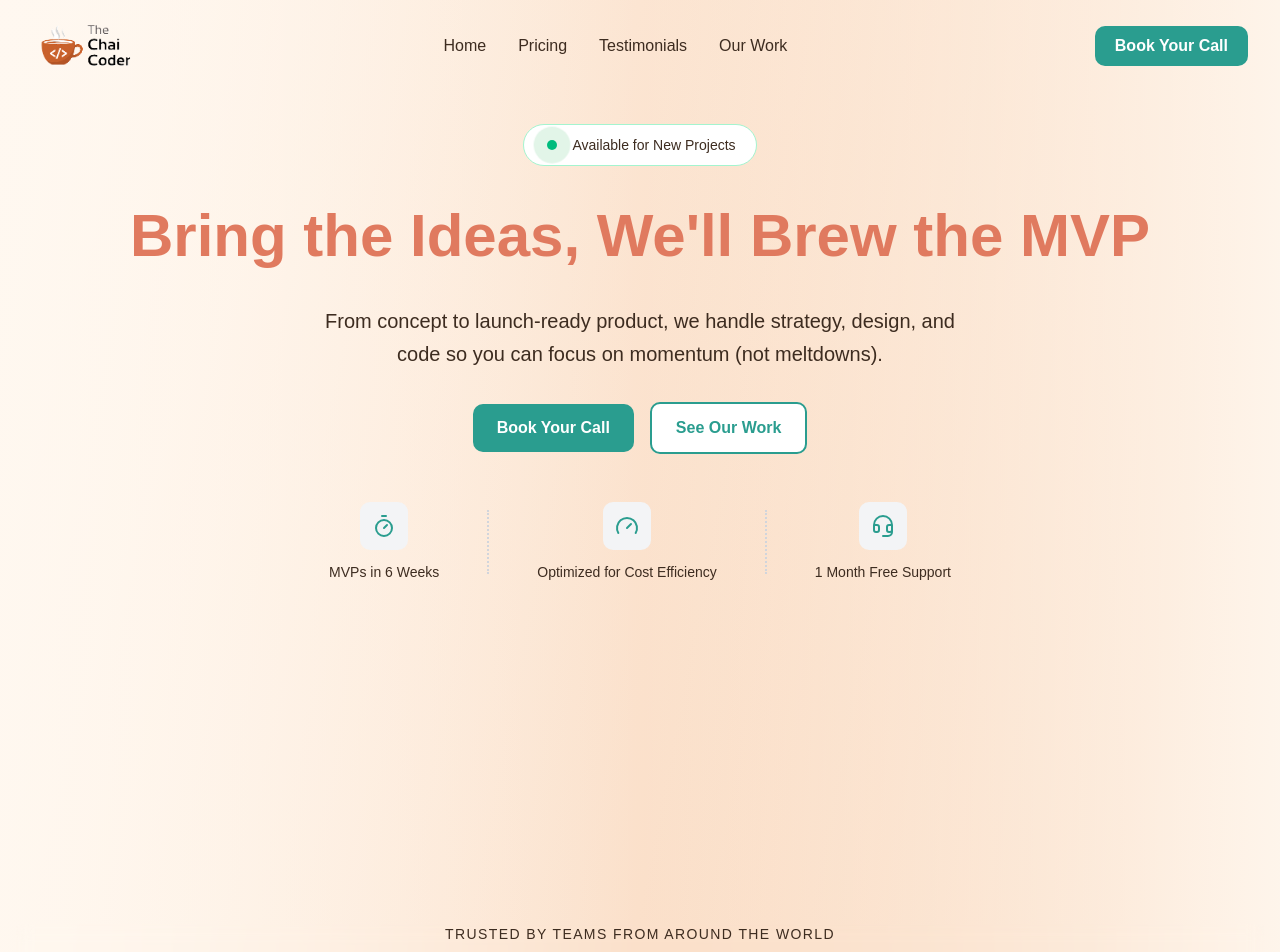
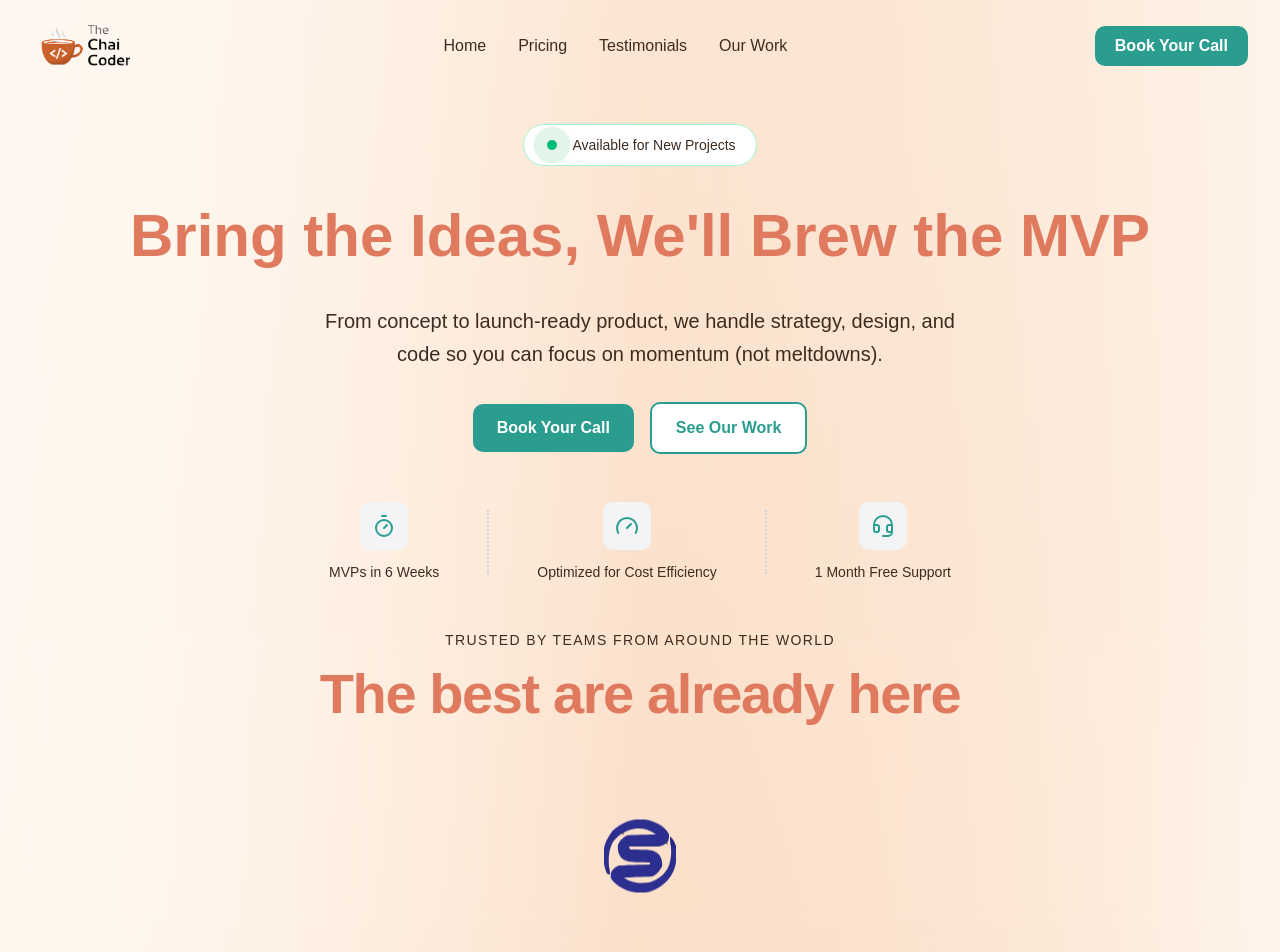
Before and after one commit to chaitanyashetty47/chaicoder, a Next.js app: page / in a window 1280 px wide. Shown: the top 952 px of the page. Built offline with nearby package versions, Linux system fonts and the light colour scheme; a web font is replaced by a local one.

Commit message:
removed space below hero

```diff
--- a/components/HeroSection.tsx
+++ b/components/HeroSection.tsx
@@ -7,7 +7,7 @@ import { Timer, Gauge, Headset} from 'lucide-react';
 
 const HeroSection: React.FC = () => {
   return (
-    <section id="hero" className="flex flex-col items-center justify-start text-center min-h-screen px-4 pt-8">
+    <section id="hero" className="flex flex-col items-center justify-start text-center px-4 pt-8 pb-8">
       <RadarBadge />
 
       <h1 className="text-3xl md:text-5xl lg:text-6xl font-bold text-primary-orange font-sansation mb-4 leading-tight">
--- a/components/OurProcess.tsx
+++ b/components/OurProcess.tsx
@@ -53,7 +53,7 @@ const OurProcess = () => {
 
         <div className="relative">
           {/* Timeline line */}
-          <div className="absolute left-6 md:left-12 top-0 bottom-0 w-1 bg-border" />
+          {/* <div className="absolute left-6 md:left-12 top-0 bottom-0 w-1 bg-border" /> */}
 
           {/* Timeline steps */}
           <div className="space-y-8">
--- a/components/TrustedByCarousel.tsx
+++ b/components/TrustedByCarousel.tsx
@@ -20,7 +20,7 @@ export default function TrustedByCarousel() {
   return (
     // <Card className="mx-4 my-8 border-chai-cream  backdrop-blur-sm">
     //   <CardContent className="pt-6">
-      <div className="mx-4 my-8 border-chai-cream  backdrop-blur-sm">
+      <div className="mx-4 mt-4 mb-8 border-chai-cream  backdrop-blur-sm">
         <div className="text-center space-y-4 mb-12">
           <p className="text-sm font-medium tracking-widest text-text-dark">
             TRUSTED BY TEAMS FROM AROUND THE WORLD
```
